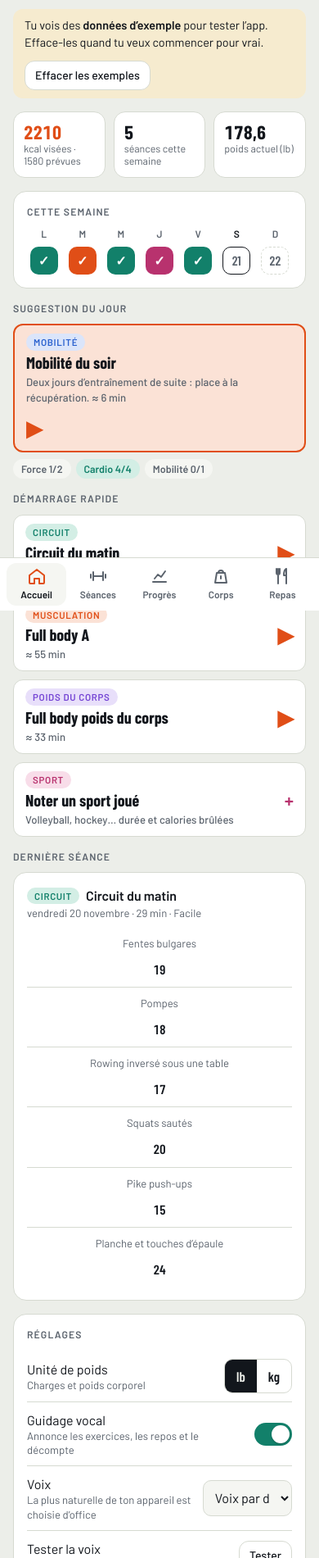
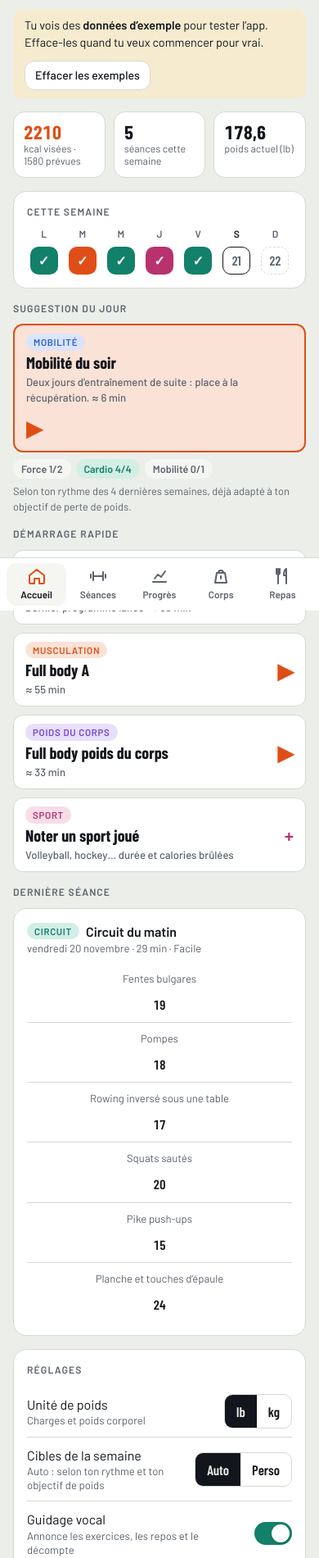
Before and after one commit to Reivilo123/cadence, a plain HTML site: page cadence.html in a window 390 px wide. Shown: the part 99-2000 px from the top of the page at 82% size. Drawn offline with nearby package versions, Linux system fonts and the light colour scheme; a web font is replaced by a local one.

Commit message:
Cibles de la semaine liées à l'objectif de poids, ou choisies à la main
- Auto : le rythme habituel est ajusté selon l'objectif de la section Corps
  (perte : au moins 3 cardio et 2 force ; prise de muscle : au moins 3 force),
  et le cardio passe en premier à besoin égal quand on veut perdre du poids.
- Perso : Réglages > Cibles de la semaine, pour fixer force, cardio et mobilité.
- La carte Suggestion du jour explique d'où viennent les cibles.

Co-Authored-By: Claude Opus 5.5 <noreply@anthropic.com>

```diff
--- a/cadence.html
+++ b/cadence.html
@@ -118,6 +118,11 @@ button:disabled{opacity:.45;cursor:default}
 .tally{display:flex;gap:6px;flex-wrap:wrap;margin-top:8px}
 .tally span{font-size:.78rem;font-weight:600;padding:3px 10px;border-radius:99px;background:var(--surface2);color:var(--muted)}
 .tally span.ok{background:var(--rest-soft);color:var(--rest)}
+.tnote{margin-top:6px;font-size:.8rem}
+.goalset{display:grid;grid-template-columns:repeat(3,minmax(0,1fr));gap:8px;padding:10px 0;border-bottom:1px solid var(--line)}
+.goalset[hidden]{display:none}
+.goalset label{display:flex;flex-direction:column;gap:4px;font-size:.82rem;font-weight:600;color:var(--muted)}
+.goalset input{text-align:center;width:100%}
 .excard .reco{font-size:.84rem;border-radius:8px;padding:6px 10px;background:var(--work-soft);display:flex;flex-direction:column;gap:2px}
 .excard .reco b{font-family:var(--f-display);font-size:1.05rem;font-weight:700}
 .excard .reco span{color:var(--muted)}
@@ -349,6 +354,16 @@ fieldset:disabled{opacity:.55}
           <label><input type="radio" name="unit" id="uLb" value="lb"><span>lb</span></label>
           <label><input type="radio" name="unit" id="uKg" value="kg"><span>kg</span></label>
         </div></div>
+      <div class="opt"><div>Cibles de la semaine<small id="goalHint">Auto : selon ton rythme et ton objectif de poids</small></div>
+        <div class="seg" role="radiogroup" aria-label="Cibles de la semaine">
+          <label><input type="radio" name="gmode" id="gAuto" value="auto"><span>Auto</span></label>
+          <label><input type="radio" name="gmode" id="gPerso" value="perso"><span>Perso</span></label>
+        </div></div>
+      <div class="goalset" id="goalSet" hidden>
+        <label>Force<input type="number" id="gForce" min="0" max="7" inputmode="numeric"></label>
+        <label>Cardio<input type="number" id="gCardio" min="0" max="7" inputmode="numeric"></label>
+        <label>Mobilité<input type="number" id="gMob" min="0" max="7" inputmode="numeric"></label>
+      </div>
       <label class="opt" for="optVoice"><div>Guidage vocal<small>Annonce les exercices, les repos et le décompte</small></div>
         <span class="sw"><input type="checkbox" id="optVoice"><span></span></span></label>
       <div class="opt" id="voiceRow"><div>Voix<small>La plus naturelle de ton appareil est choisie d’office</small></div>
@@ -877,14 +892,25 @@ const sayW = w => num(w, 2).replace(',', ' virgule ') + (U() === 'lb' ? ' livres
 const CAT = {muscu:'force', pdc:'force', circuit:'cardio', sport:'cardio', mob:'mob'};
 const CAT_L = {force:'Force', cardio:'Cardio', mob:'Mobilité'};
 function weeklyGoals(){
-  // objectifs = ton rythme habituel des 4 dernières semaines (ou 2 force, 2 cardio, 1 mobilité au départ)
+  const c = calc(), mode = c ? c.mode : 'maintien', cg = S.settings.goals;
+  // cibles choisies dans les Réglages : on les respecte telles quelles
+  if (cg) return {force:cg.force, cardio:cg.cardio, mob:cg.mob, mode, note:'Tes cibles perso (Réglages).'};
+  // sinon : ton rythme habituel des 4 dernières semaines (ou 2 force, 2 cardio, 1 mobilité au départ)
   const mon = monday(new Date()), start = ymd(new Date(mon.getTime() - 28 * DAY)), end = ymd(mon);
   const past = S.sessions.filter(s => s.date >= start && s.date < end);
-  if (past.length < 3) return {force:2, cardio:2, mob:1};
-  const first = past.reduce((m, s) => s.date < m ? s.date : m, end);
-  const weeks = Math.min(4, Math.max(1, Math.round((mon - pd(first)) / (7 * DAY))));
-  const g = {force:0, cardio:0, mob:0}; past.forEach(s => { const c = CAT[s.type]; if (c) g[c]++; });
-  return {force:Math.min(5, Math.max(1, Math.round(g.force / weeks))), cardio:Math.min(6, Math.round(g.cardio / weeks)), mob:Math.max(1, Math.round(g.mob / weeks))};
+  let g = {force:2, cardio:2, mob:1}, note = 'Cibles de départ';
+  if (past.length >= 3){
+    const first = past.reduce((m, s) => s.date < m ? s.date : m, end);
+    const weeks = Math.min(4, Math.max(1, Math.round((mon - pd(first)) / (7 * DAY))));
+    const n = {force:0, cardio:0, mob:0}; past.forEach(s => { const k = CAT[s.type]; if (k) n[k]++; });
+    g = {force:Math.min(5, Math.max(1, Math.round(n.force / weeks))), cardio:Math.min(6, Math.round(n.cardio / weeks)), mob:Math.max(1, Math.round(n.mob / weeks))};
+    note = 'Selon ton rythme des 4 dernières semaines';
+  }
+  // ajusté à ton objectif de poids (section Corps), sans faire grimper les cibles semaine après semaine
+  if (mode === 'perte' && (g.cardio < 3 || g.force < 2)){ g.cardio = Math.max(g.cardio, 3); g.force = Math.max(g.force, 2); note += ', ajusté pour perdre du poids : au moins 3 cardio et 2 force pour garder ton muscle'; }
+  else if (mode === 'prise' && g.force < 3){ g.force = 3; note += ', ajusté pour prendre du muscle : au moins 3 séances de force'; }
+  else if (mode !== 'maintien') note += mode === 'perte' ? ', déjà adapté à ton objectif de perte de poids' : ', déjà adapté à ton objectif de prise de muscle';
+  return Object.assign(g, {mode, note:note + '.'});
 }
 function favProg(types, fallback, rotate){
   const since = ymd(new Date(Date.now() - 28 * DAY)), last = {}, count = {};
@@ -899,7 +925,7 @@ function suggestNext(){
   const now = new Date(), today = ymd(now), yest = ymd(new Date(now.getTime() - DAY)), before = ymd(new Date(now.getTime() - 2 * DAY));
   const goals = weeklyGoals(), done = {force:0, cardio:0, mob:0};
   sessionsThisWeek().forEach(s => { const c = CAT[s.type]; if (c) done[c]++; });
-  const tally = ['force', 'cardio', 'mob'].map(c => ({c, l:CAT_L[c], d:done[c], g:goals[c]}));
+  const tally = ['force', 'cardio', 'mob'].map(c => ({c, l:CAT_L[c], d:done[c], g:goals[c]})); tally.note = goals.note;
   const daysLeft = 7 - (now.getDay() + 6) % 7, on = d => S.sessions.filter(s => s.date === d && s.type !== 'mob');
   const mob = (why) => ({p:favProg(['mob'], 'b-mob'), why, tally});
   if (on(today).length) return mob('Tu t’es déjà entraîné aujourd’hui. Une mobilité légère aide à récupérer, sinon repos.');
@@ -912,7 +938,9 @@ function suggestNext(){
   const need = c => (goals[c] - done[c]) / daysLeft;
   const forceOk = goals.force > done.force && !forceYest, cardioOk = goals.cardio > done.cardio;
   let cat = null;
-  if (forceOk && (!cardioOk || need('force') >= need('cardio'))) cat = 'force'; else if (cardioOk) cat = 'cardio';
+  // à besoin égal : cardio d'abord si tu veux perdre du poids, force sinon
+  const forceFirst = goals.mode === 'perte' ? need('force') > need('cardio') : need('force') >= need('cardio');
+  if (forceOk && (!cardioOk || forceFirst)) cat = 'force'; else if (cardioOk) cat = 'cardio';
   if (!cat){
     if (goals.force > done.force && forceYest) return mob('Tes muscles ont travaillé hier : laisse-les récupérer 48 h. Mobilité aujourd’hui, force demain.');
     return mob(goals.mob > done.mob ? 'Force et cardio faits cette semaine. Il te manque ta séance de mobilité.' : 'Objectifs de la semaine atteints. Mobilité ou repos bien mérité.');
@@ -942,6 +970,7 @@ function renderSuggest(){
   const t = document.createElement('div'); t.className = 'tally';
   t.innerHTML = g.tally.map(x => `<span class="${x.d >= x.g ? 'ok' : ''}">${x.l} ${x.d}/${x.g}</span>`).join('');
   box.appendChild(t);
+  if (g.tally.note){ const n = document.createElement('p'); n.className = 'hint tnote'; n.textContent = g.tally.note; box.appendChild(n); }
 }
 
 /* ================= ACCUEIL ================= */
@@ -1903,6 +1932,20 @@ $('dPrev').addEventListener('click', () => shiftDay(-1));
 $('dNext').addEventListener('click', () => shiftDay(1));
 $('uLb').checked = U() === 'lb'; $('uKg').checked = U() === 'kg';
 document.querySelectorAll('input[name="unit"]').forEach(r => r.addEventListener('change', () => { S.settings.unit = r.value; saveAll(); renderAll(); }));
+/* cibles de la semaine : Auto (rythme + objectif de poids) ou Perso */
+function syncGoalsUI(){
+  const cg = S.settings.goals, v = cg || weeklyGoals();
+  $('gAuto').checked = !cg; $('gPerso').checked = !!cg; $('goalSet').hidden = !cg;
+  $('gForce').value = v.force; $('gCardio').value = v.cardio; $('gMob').value = v.mob;
+  $('goalHint').textContent = cg ? 'Perso : tes propres cibles, par semaine' : 'Auto : selon ton rythme et ton objectif de poids';
+}
+const readGoal = id => Math.min(7, Math.max(0, parseInt($(id).value, 10) || 0));
+function saveGoals(){ S.settings.goals = {force:readGoal('gForce'), cardio:readGoal('gCardio'), mob:readGoal('gMob')}; saveAll(); syncGoalsUI(); renderHome(); }
+document.querySelectorAll('input[name="gmode"]').forEach(r => r.addEventListener('change', () => {
+  if (r.value === 'perso'){ syncGoalsUI(); saveGoals(); } else { S.settings.goals = null; saveAll(); syncGoalsUI(); renderHome(); }
+}));
+['gForce', 'gCardio', 'gMob'].forEach(id => $(id).addEventListener('change', saveGoals));
+syncGoalsUI();
 $('optVoice').checked = S.settings.voice;
 $('optVoice').addEventListener('change', e => { S.settings.voice = e.target.checked; saveAll(); if (!e.target.checked) hush(); });
 $('voiceSel').addEventListener('change', e => { S.settings.voiceName = e.target.value; saveAll(); pickVoice(); say('Voici cette voix. Prêt pour l’entraînement ?'); });
```
